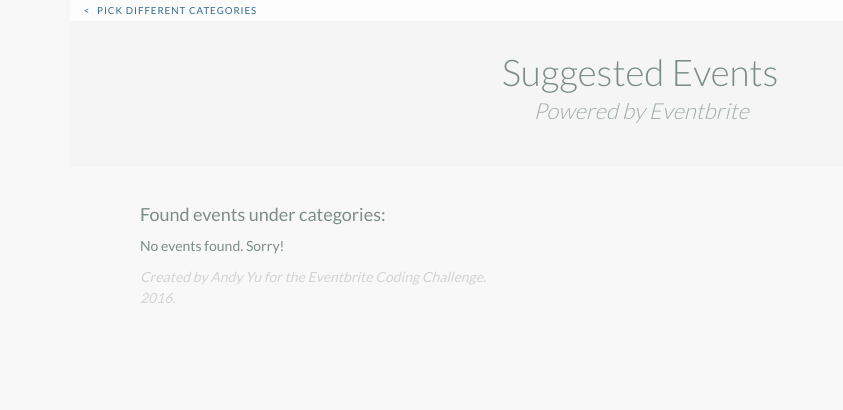
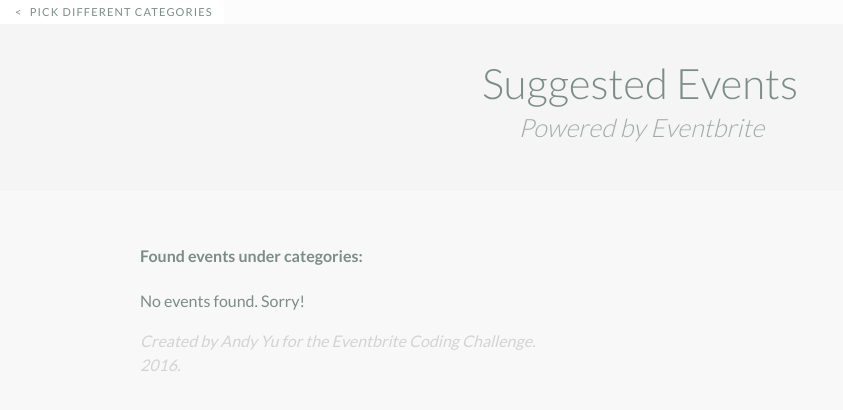
Before and after one commit to andyyu/event-finder, a Django app: template templates/eventbrite/results.html in a window 1280 px wide. Shown: the top 410 px of the page, without its empty margins (0-843 px from the left). Run offline with Django 3.2, Linux system fonts and the light colour scheme; the template is opened without the code that fills it, so the values that code supplies are empty; some libraries are stand-ins or nearby versions.

Commit message:
minor css changes

```diff
--- a/static/eventbrite/css/component.css
+++ b/static/eventbrite/css/component.css
@@ -1,6 +1,4 @@
 /* Component styles */
-@font-face {
-}
 .component {
 	line-height: 1.5em;
 	margin: 0 auto;
--- a/static/eventbrite/css/index.css
+++ b/static/eventbrite/css/index.css
@@ -1,4 +1,4 @@
-@import url(http://fonts.googleapis.com/css?family=Lato:300,400,700);
+@import url(https://fonts.googleapis.com/css?family=Lato:300,400,700);
 
 *, *::before, *::after {
   box-sizing: border-box;
--- a/static/eventbrite/css/results.css
+++ b/static/eventbrite/css/results.css
@@ -1,4 +1,4 @@
-@import url(http://fonts.googleapis.com/css?family=Lato:300,400,700);
+@import url(https://fonts.googleapis.com/css?family=Lato:300,400,700);
 @font-face {
 }
 
--- a/templates/eventbrite/results.html
+++ b/templates/eventbrite/results.html
@@ -9,8 +9,6 @@
     <meta name="author" content="Andy Yu" />
     <!-- load static files from Django -->
     {% load staticfiles %}
-    <!-- Bootstrap -->
-    <link rel="stylesheet" href="https://maxcdn.bootstrapcdn.com/bootstrap/3.3.6/css/bootstrap.min.css" integrity="sha384-1q8mTJOASx8j1Au+a5WDVnPi2lkFfwwEAa8hDDdjZlpLegxhjVME1fgjWPGmkzs7" crossorigin="anonymous" />
     <!-- Custom CSS -->
     <link rel="stylesheet" type="text/css" href="{% static "eventbrite/css/normalize.css" %}" />
     <link rel="stylesheet" type="text/css" href="{% static "eventbrite/css/results.css" %}" />
@@ -77,7 +75,5 @@
     <!-- Sticky Header -->
     <script src="http://cdnjs.cloudflare.com/ajax/libs/jquery-throttle-debounce/1.1/jquery.ba-throttle-debounce.min.js"></script>
     <script src="{% static "eventbrite/js/jquery.stickyheader.js" %}"></script>
-    <!-- Bootstrap -->
-    <script src="https://maxcdn.bootstrapcdn.com/bootstrap/3.3.6/js/bootstrap.min.js" integrity="sha384-0mSbJDEHialfmuBBQP6A4Qrprq5OVfW37PRR3j5ELqxss1yVqOtnepnHVP9aJ7xS" crossorigin="anonymous"></script>
   </body>
 </html>
```
